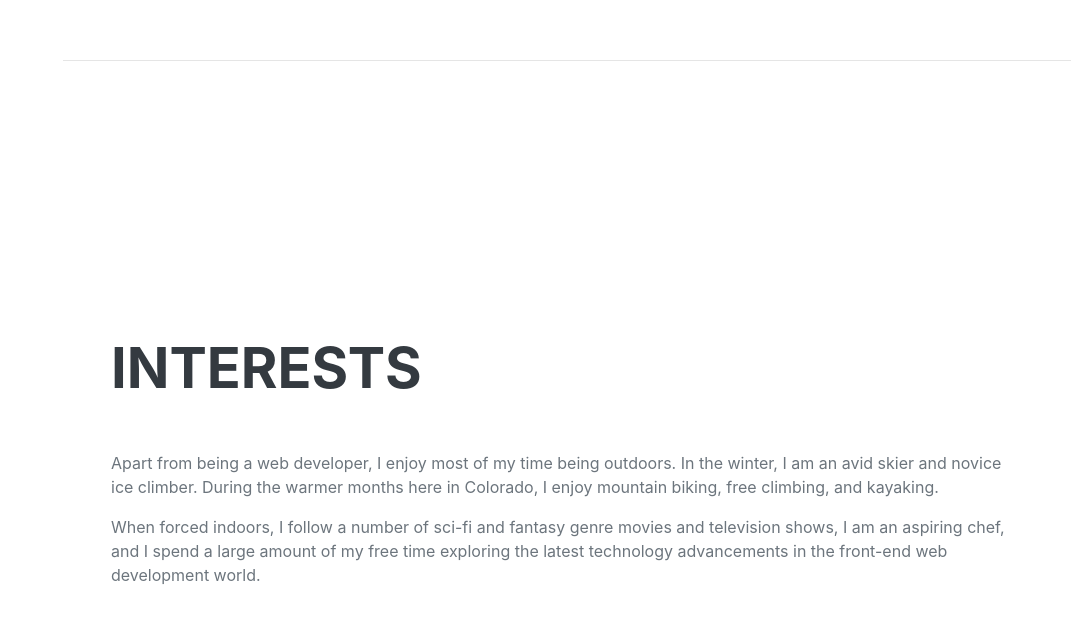
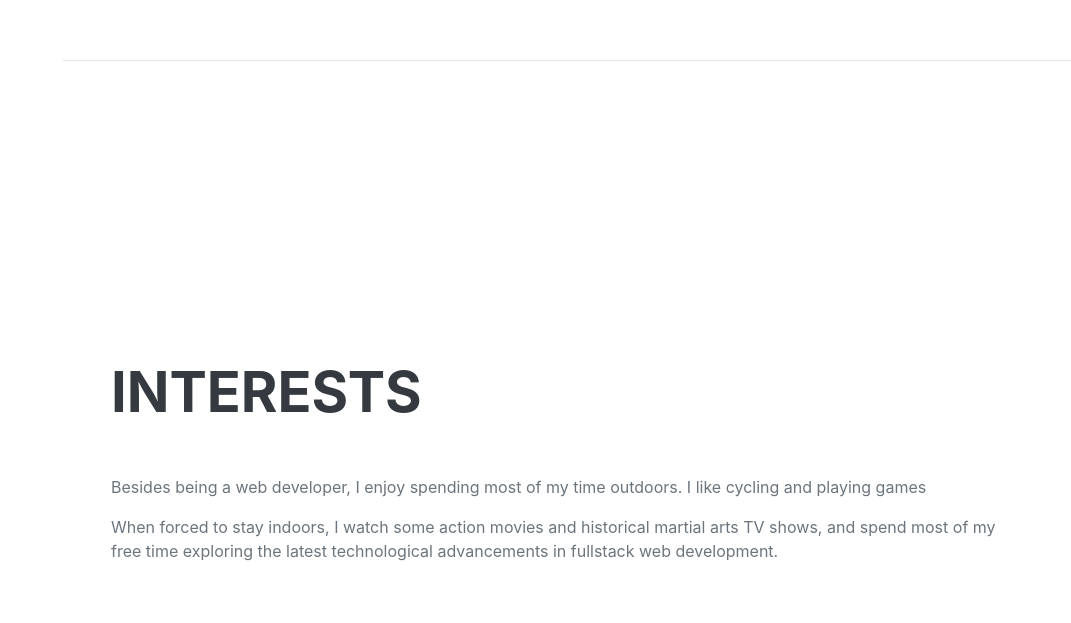
Before and after one commit to hongsonjs/cv-hongson, a plain HTML site: page index.html in a window 1280 px wide. Shown: the part 3143-3766 px from the top of the page, without its empty margins (209-1280 px from the left). Drawn offline with nearby package versions, Linux system fonts and the light colour scheme; a web font is replaced by a local one.

Commit message:
update interests

```diff
--- a/index.html
+++ b/index.html
@@ -144,14 +144,11 @@
         <div class="resume-section-content">
           <h2 class="mb-5">Interests</h2>
           <p>
-            Apart from being a web developer, I enjoy most of my time being outdoors. In the winter, I am an avid skier
-            and novice ice climber. During the warmer months here in Colorado, I enjoy mountain biking, free climbing,
-            and kayaking.
+            Besides being a web developer, I enjoy spending most of my time outdoors. I like cycling and playing games
           </p>
           <p class="mb-0">
-            When forced indoors, I follow a number of sci-fi and fantasy genre movies and television shows, I am an
-            aspiring chef, and I spend a large amount of my free time exploring the latest technology advancements in
-            the front-end web development world.
+            When forced to stay indoors, I watch some action movies and historical martial arts TV shows, and spend most
+            of my free time exploring the latest technological advancements in fullstack web development.
           </p>
         </div>
       </section>
```
